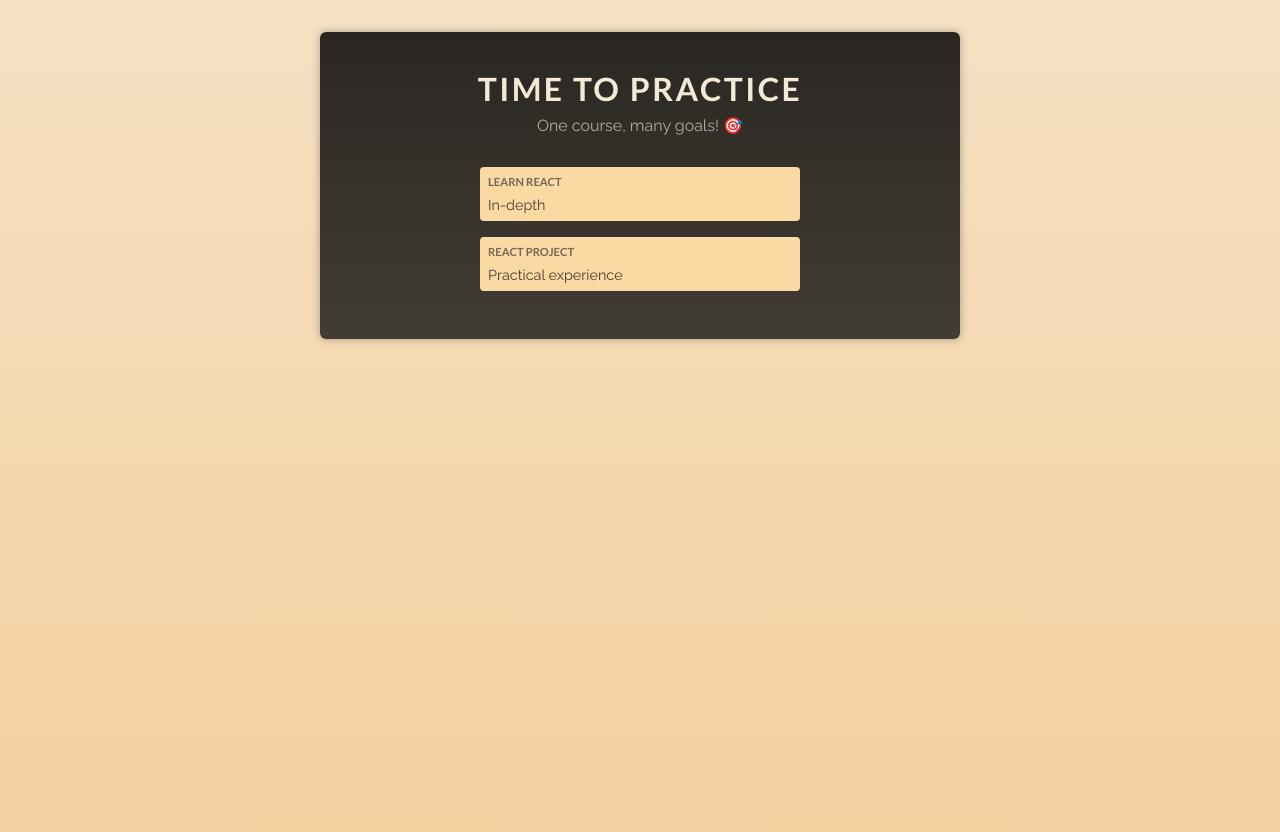
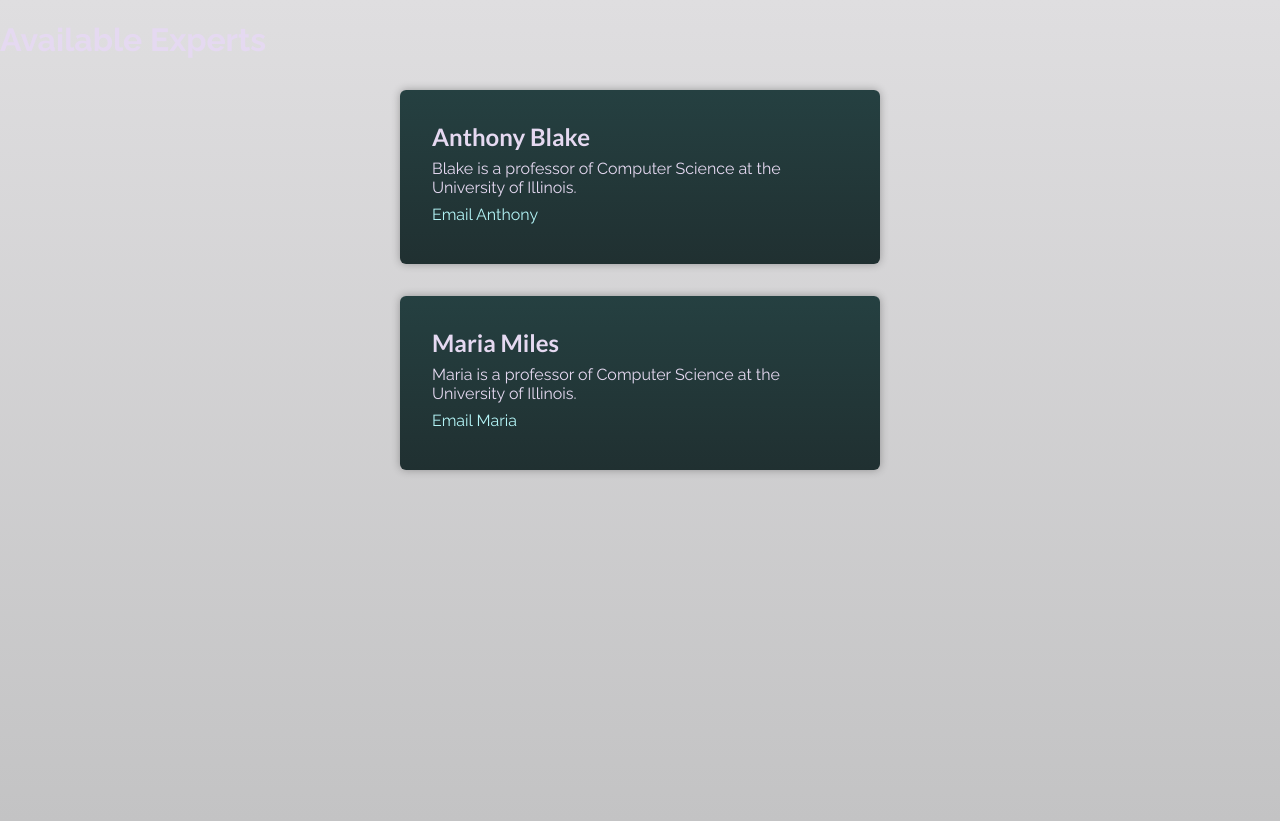
Before and after one commit to mohsina-rifa/udemy-coding-exercises, a React (Vite) app: page / in a window 1280 px wide. Built offline with nearby package versions, Linux system fonts and the light colour scheme.

Commit message:
Exercise-06: Component Composition

```diff
--- a/src/App.jsx
+++ b/src/App.jsx
@@ -1,37 +1,51 @@
 /*
-Your task is to make the CourseGoal component reusable / configurable. It should accept a "title" and a "description" input and output the received data between the <h2> (title) and <p> (description) tags.
+Your task is to create a reusable Card component that takes a name prop as an input and, in addition, can be wrapped around any JSX code.
 
-The App component should then render at least two instances of the CourseGoal component.
+Use the already existing Card.js file to create the Card component in there. You can add the card CSS class to the main wrapping element in that component for some styling.
 
-One of those CourseGoal components must receive a title of "Learn React" and a description of "In-depth". The other titles and descriptions are entirely up to you.
+The name prop should be output as a title inside the Card component, the wrapped JSX code should be output below that title.
+
+For example, the final Card component, should be usable like this:
+
+  <Card name="Maria Miles">
+    <p>
+      Maria is a professor of Computer Science at the University of Illinois.
+    </p>
+    <p>
+      <a href="mailto:blake@example.com">Email Maria</a>
+    </p>
+  </Card>
+
+You can, but don't have to, tweak and edit the JSX code returned by the App component.
 */
 
 
 
-export function CourseGoal(props) {
-  return (
-    <li>
-      <h2>{props.title}</h2>
-      <p>{props.description}</p>
-    </li>
-  );
-}
+import Card from './Card';
 
 function App() {
   return (
-    <div id="app" data-testid="app">
-      <h1>Time to Practice</h1>
-      <p>One course, many goals! 🎯</p>
-      <ul>
-        <CourseGoal
-            title="Learn React"
-            description="In-depth"
-        />
-        <CourseGoal
-            title="React Project"
-            description="Practical experience"
-        />
-      </ul>
+    <div id="app">
+      <h1>Available Experts</h1>
+      <Card name="Anthony Blake">
+        <p>
+          Blake is a professor of Computer Science at the University of
+          Illinois.
+        </p>
+        <p>
+          <a href="mailto:blake@example.com">Email Anthony</a>
+        </p>
+      </Card>
+
+      <Card name="Maria Miles">
+        <p>
+          Maria is a professor of Computer Science at the University of
+          Illinois.
+        </p>
+        <p>
+          <a href="mailto:blake@example.com">Email Maria</a>
+        </p>
+      </Card>
     </div>
   );
 }
--- /dev/null
+++ b/src/Card.js
@@ -0,0 +1,10 @@
+function Card(props) {
+  return (
+    <section className="card">
+      <h2>{props.name}</h2>
+      {props.children}
+    </section>
+  );
+}
+
+export default Card;
--- a/src/index.css
+++ b/src/index.css
@@ -9,64 +9,33 @@ body {
   font-family: 'Raleway', sans-serif;
   -webkit-font-smoothing: antialiased;
   -moz-osx-font-smoothing: grayscale;
-  background: linear-gradient(#f6e1c4, #f3d09e);
-  color: #302b23;
+  background: linear-gradient(#dfdee0, #c3c3c4);
+  color: #e5d9f1;
   min-height: 100vh;
 }
 
-#app {
+.card {
   margin: 2rem auto;
-  padding: 1rem;
-  max-width: 40rem;
-  text-align: center;
+  padding: 2rem;
+  max-width: 30rem;
   border-radius: 6px;
-  background: linear-gradient(#2a2722, #413c35);
-  color: #f4e9d7;
-  box-shadow: 0 0 8px rgba(0, 0, 0, 0.3);
+  background: linear-gradient(#254041, #203031);
+  box-shadow: 0 0 8px rgba(0,0,0,0.3);
 }
 
-h1 {
-  letter-spacing: 0.15rem;
+.card h2 {
+  margin: 0;
   font-family: 'Lato', sans-serif;
-  text-transform: uppercase;
-  margin-bottom: 0.5rem;
+  font-weight: bold;
+  font-size: 1.5rem;
+  color: #e5d9f1;
 }
 
-#app > p {
-  margin: 0;
-  color: #b3aa9c;
+.card p {
+  margin: 0.5rem 0;
 }
 
-ul {
-  list-style: none;
-  margin: 2rem 0;
-  padding: 0;
+.card a {
+  color: #b3f4f6;
+  text-decoration: none;
 }
-
-li {
-  margin: 1rem auto;
-  padding: 0.5rem;
-  max-width: 20rem;
-  background: #fbd9a3;
-  color: #302b23;
-  border-radius: 4px;
-  text-align: left;
-}
-
-li h2,
-li p {
-  margin: 0;
-}
-
-li h2 {
-  font-family: 'Lato', sans-serif;
-  font-size: 0.7rem;
-  text-transform: uppercase;
-  color: #736957;
-  margin-bottom: 0.5rem;
-}
-
-li p {
-  font-size: 0.9rem;
-  color: #474034;
-}
```
